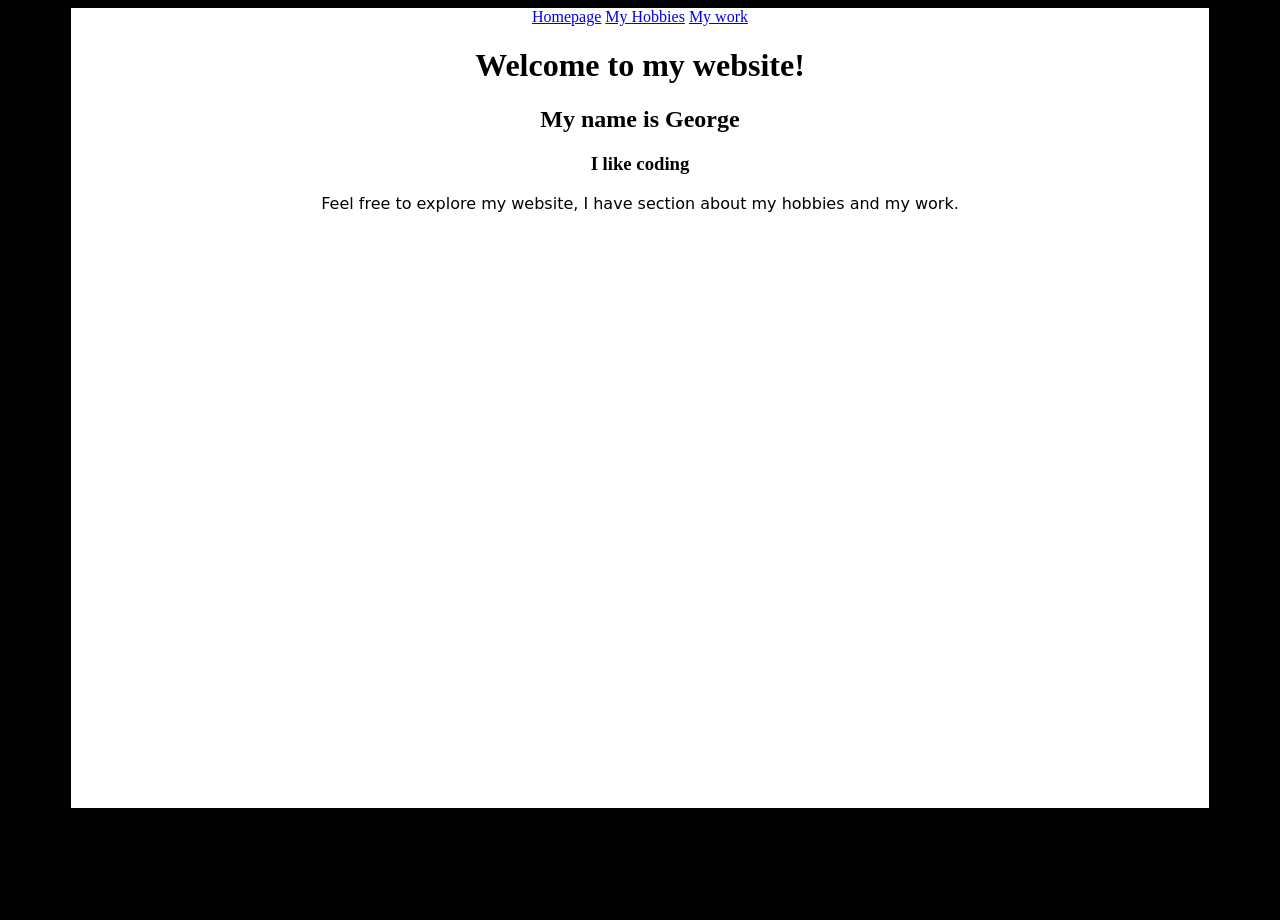
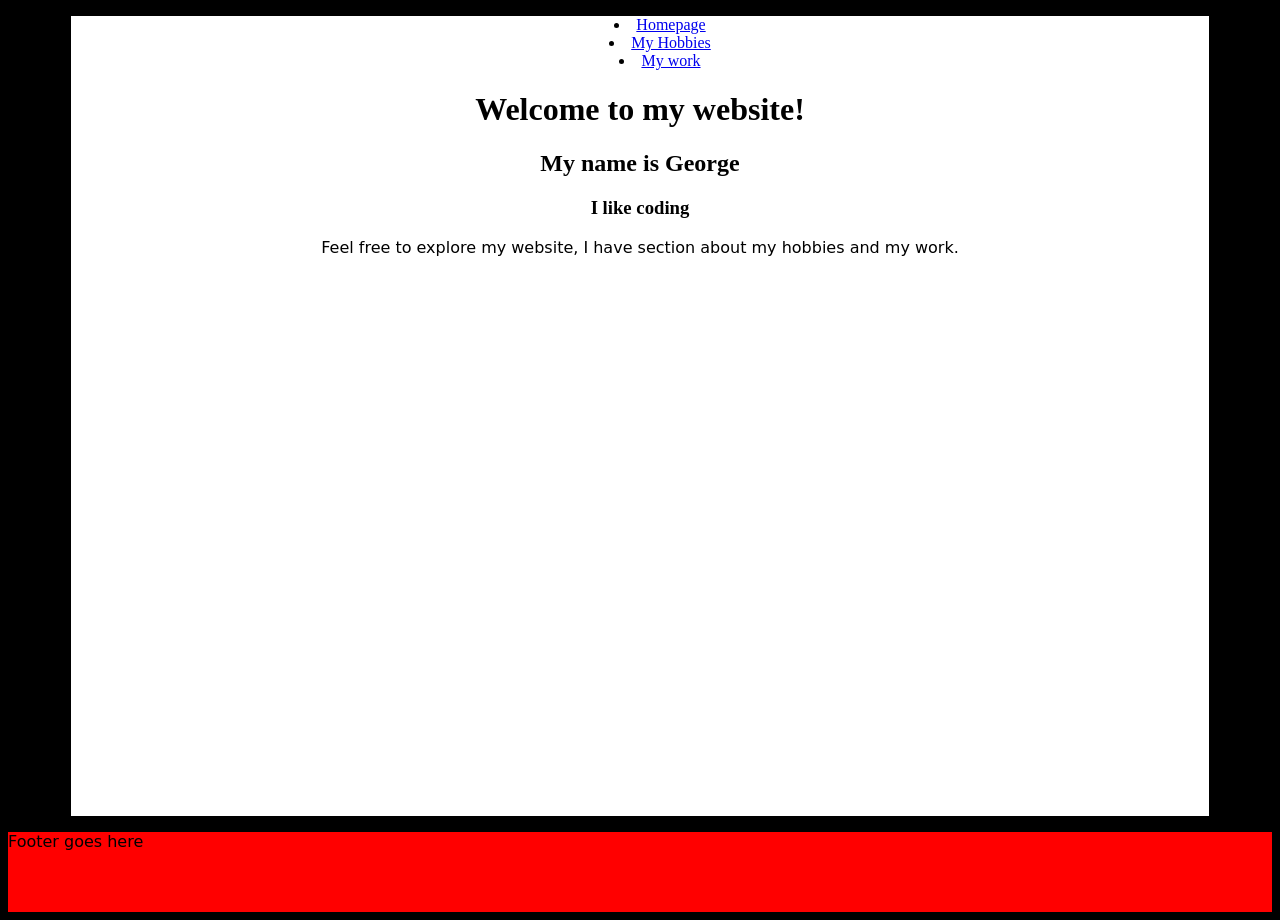
Before and after one commit to gk3000/multipage-website-young-coders, a plain HTML site: page index.html in a window 1280 px wide. Before the commit the page ends 816 px from the top, so only its background shows below. Drawn offline with Linux system fonts and the light colour scheme; a web font is replaced by a local one.

Commit message:
Add files via upload

```diff
--- a/index.html
+++ b/index.html
@@ -9,10 +9,12 @@
 <body>
 	<main>
 		<!-- This will be the menu -->
-		<div>
-			<span><a href="./index.html">Homepage</a></span>
-			<span><a href="./hobbies.html">My Hobbies</a></span>
-			<span><a href="./mywork.html">My work</a></span>
+		<div id="menu">
+			<ul>
+			<li><a href="./index.html">Homepage</a></li>
+			<li><a href="./hobbies.html">My Hobbies</a></li>
+			<li><a href="./mywork.html">My work</a></li>
+			</ul>
 		</div>
 
 		<!-- Here comes content -->
@@ -23,6 +25,11 @@
 
 		<p>Feel free to explore my website, I have section about my hobbies and my work.</p>
 	</main>
+
+	<footer>
+		<p>Footer goes here</p>
+	</footer>
+
 </body>
 
 </html>
--- a/style.css
+++ b/style.css
@@ -24,6 +24,19 @@ img {
 	margin: 0 auto;
 }
 
-img#pacman {
+#pacman {
 	width:100%;
 }
+
+button {
+	padding: 1em 2em 1em 2em;
+}
+
+li {
+	list-style-position: inside;
+}
+
+footer {
+	background-color: red;
+	min-height: 10vh;
+}
```
